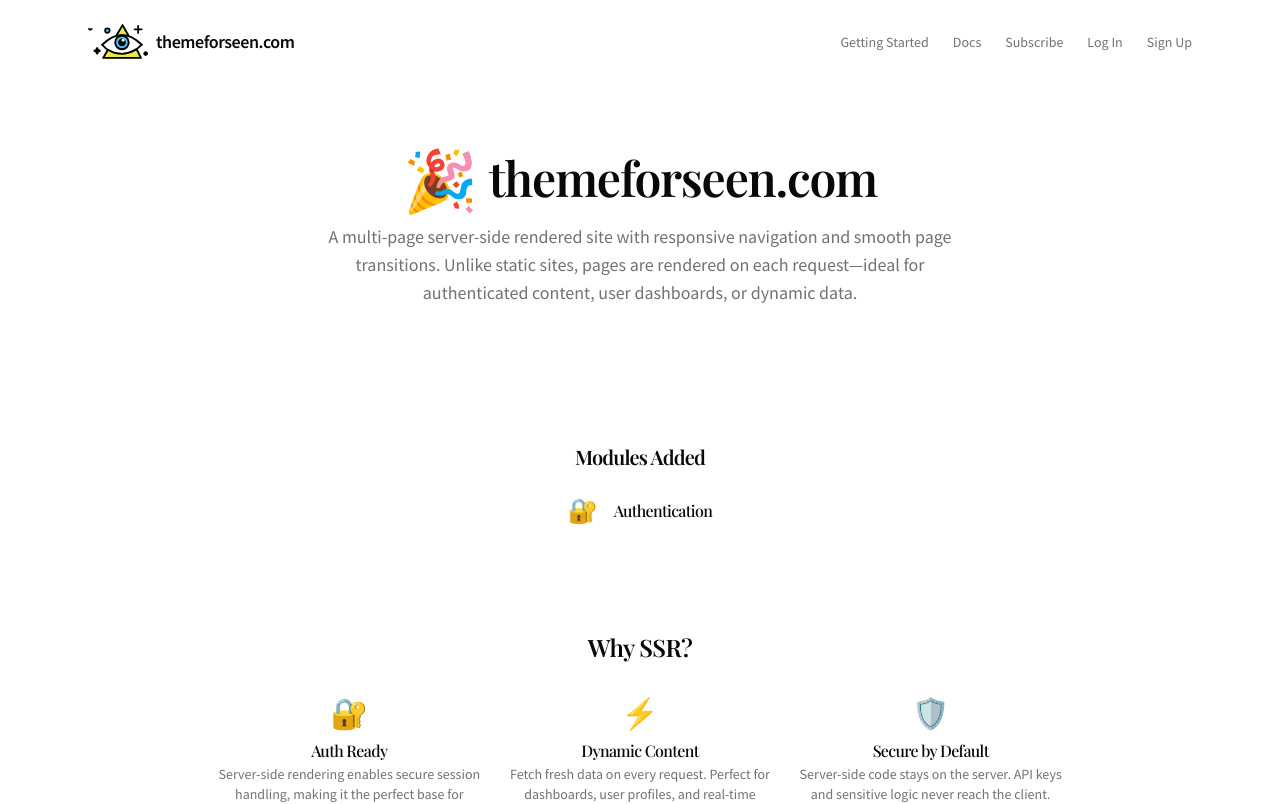
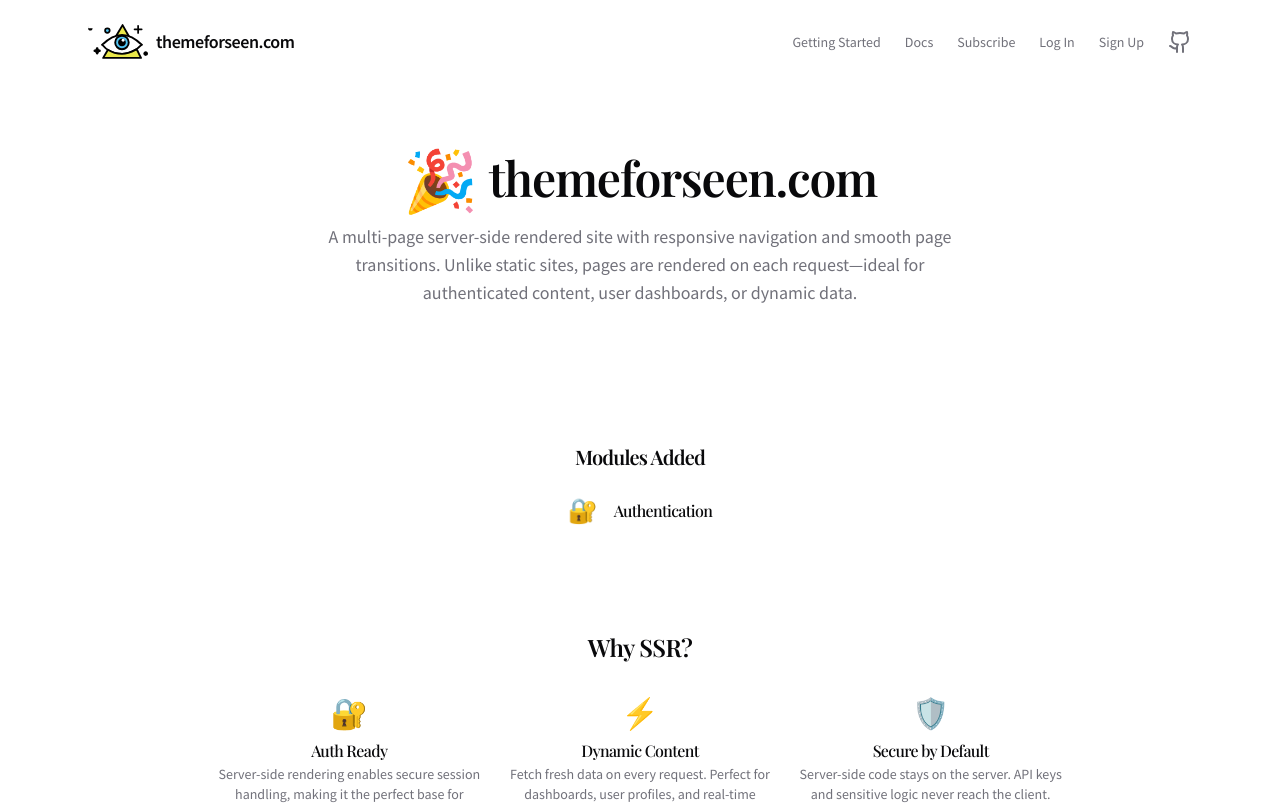
Before and after one commit to mark-mcdermott/themeforseen.com, a SvelteKit app: page / in a window 1280 px wide. Shown: the top 804 px of the page. Built offline with nearby package versions, Linux system fonts and the light colour scheme; a web font is replaced by a local one.

Commit message:
Add github to nav

```diff
--- a/src/routes/+layout.svelte
+++ b/src/routes/+layout.svelte
@@ -2,7 +2,7 @@
 	import '../app.css';
 	import { Nav, Footer } from '$lib/components/blocks';
 	import type { NavLink, AvatarConfig } from '$lib/components/blocks';
-	import { User, Settings, LogOut } from 'lucide-svelte';
+	import { User, Settings, LogOut, Github } from 'lucide-svelte';
 
 	let { children, data } = $props();
 
@@ -11,7 +11,8 @@
 		{ href: '/docs', label: 'Docs' },
 		{ href: '/subscribe', label: 'Subscribe' },
 		{ href: '/login', label: 'Log In', hideWhenAuth: true, testId: 'nav-login' },
-		{ href: '/signup', label: 'Sign Up', hideWhenAuth: true, testId: 'nav-signup' }
+		{ href: '/signup', label: 'Sign Up', hideWhenAuth: true, testId: 'nav-signup' },
+		{ href: 'https://github.com/mark-mcdermott/themeforseen.com', icon: Github, iconSize: 'lg', testId: 'nav-github' }
 	];
 
 	const profileUrl = $derived(data.user?.id ? `/u/${data.user.id}` : '#');
```
